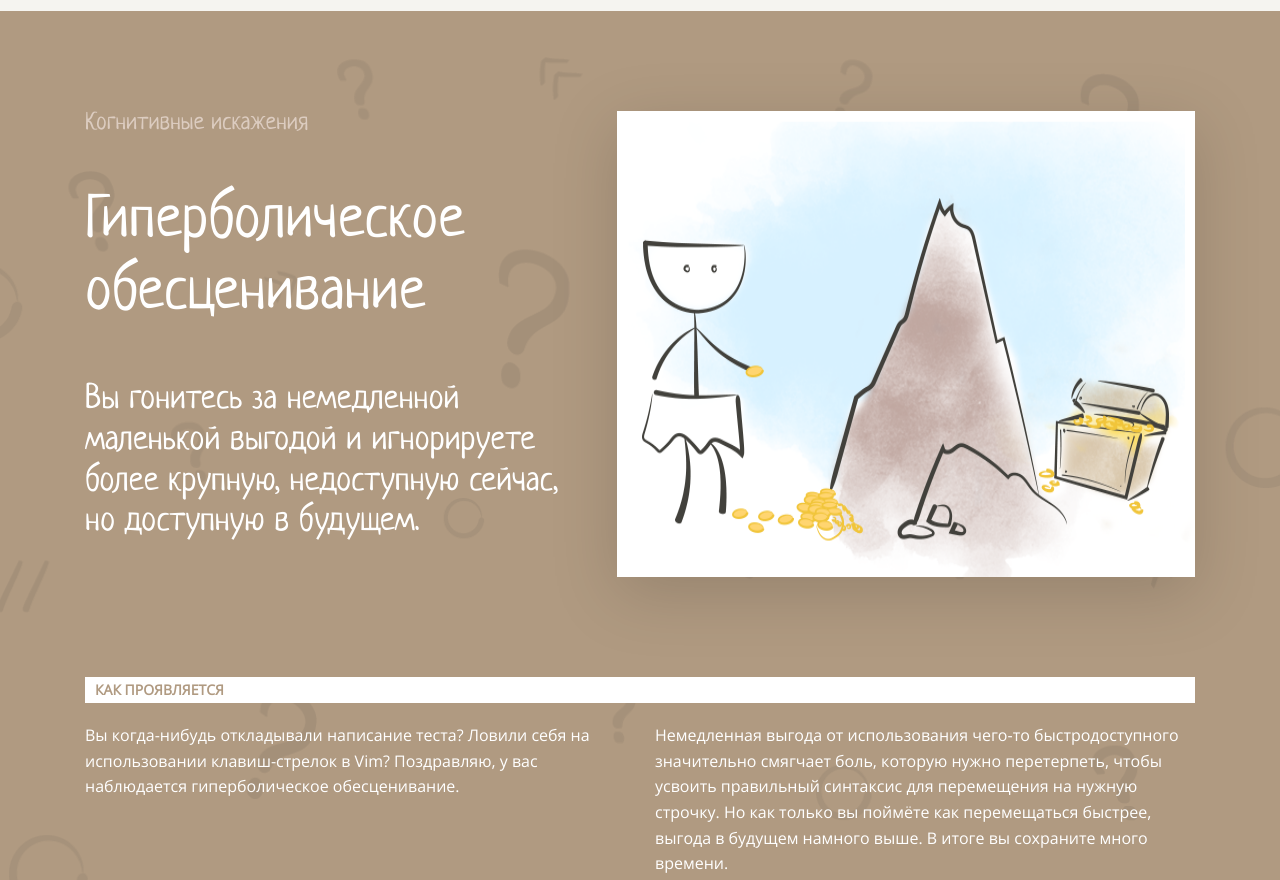
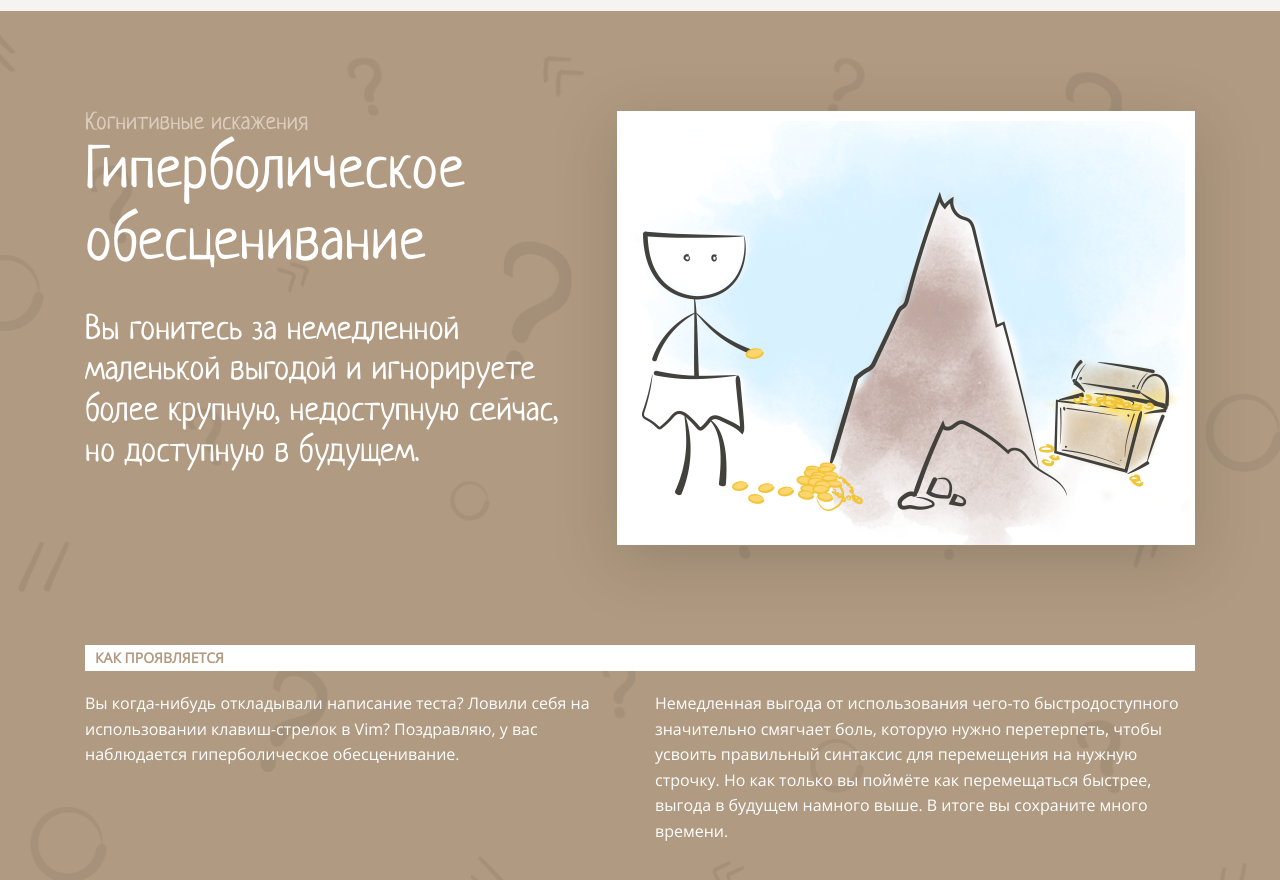
Before and after one commit to hed44/layout-designer-project-lvl1, a website: page src/index.html in a window 1280 px wide. Shown: the part 5380-6260 px from the top of the page. Drawn offline with Linux system fonts and the light colour scheme.

Commit message:
hyperbolic-depreciation lint

```diff
--- a/src/index.html
+++ b/src/index.html
@@ -138,7 +138,7 @@
                     <img class="ikea-top-img mr-0" src="img/4.png" alt="">
                     <div class="ikea-topcontent">
                         <div class="ikea-top-suptitle prem-opt-subtitle">Когнитивные искажения</div>
-                        <h2 class="ikea-top-title">Гиперболическое обесценивание</h2>
+                        <h2 class="ikea-top-title m-0">Гиперболическое обесценивание</h2>
                         <p class="ikea-top-descr prem-opt-descr">Вы гонитесь за немедленной маленькой выгодой и игнорируете более крупную, недоступную сейчас, но доступную в будущем.</p>
                     </div>
                 </div>
```
